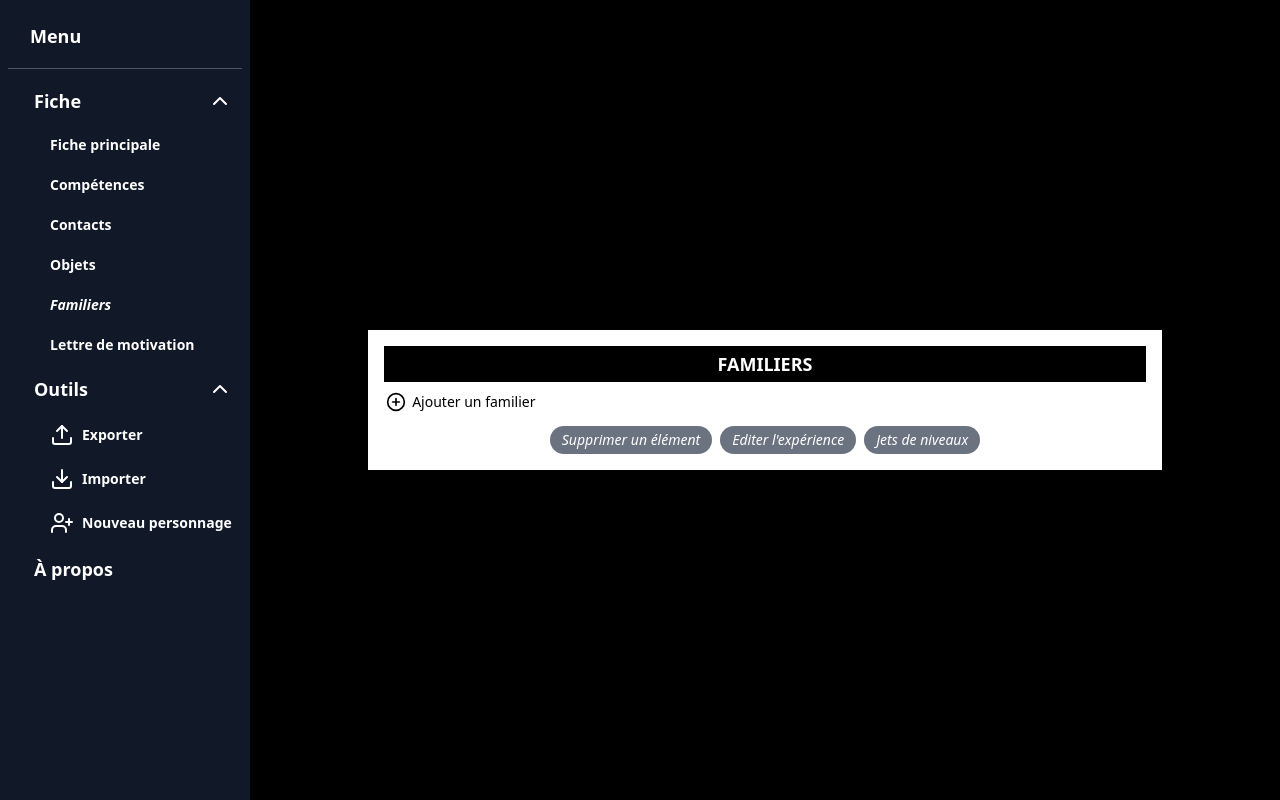
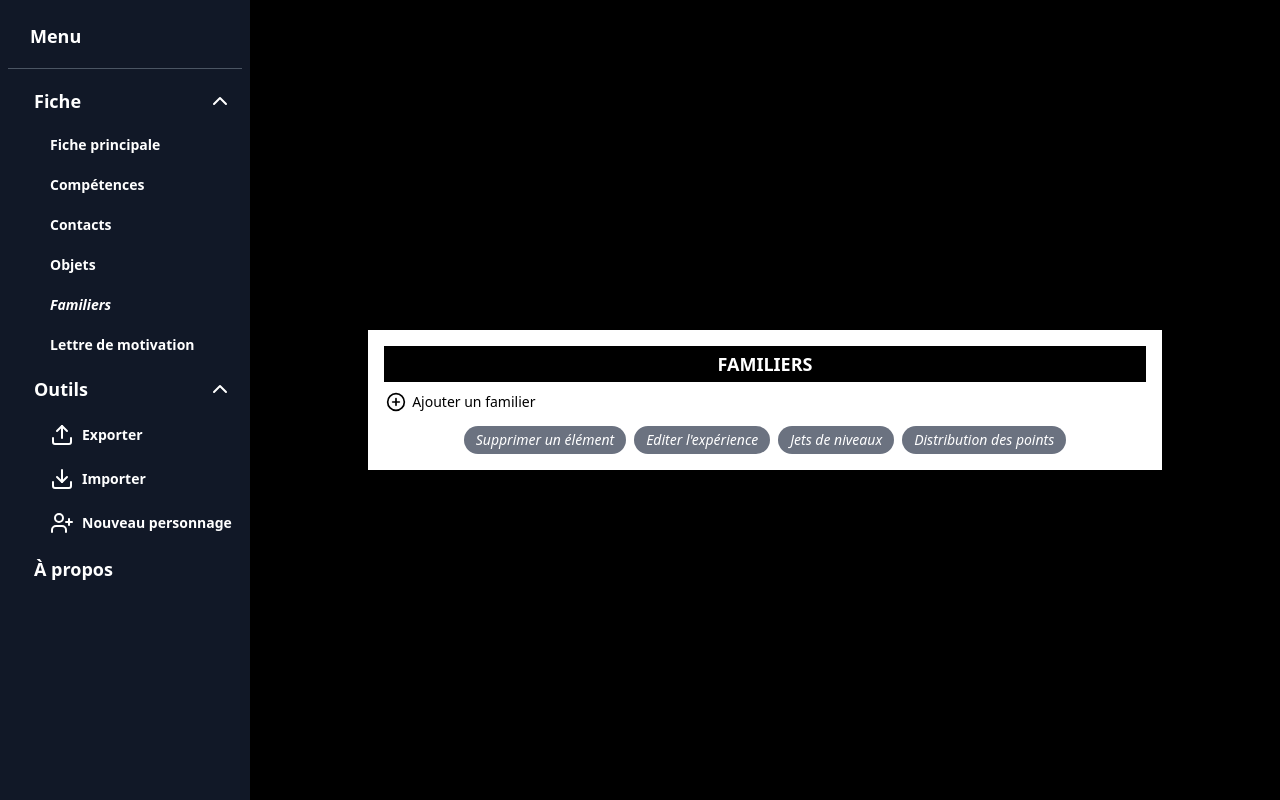
Before and after one commit to LucasPitzalis/2d6-FPI, a React (Vite) app: page /familiers in a window 1280 px wide. Built offline with nearby package versions, Linux system fonts and the light colour scheme.

Commit message:
added button for pets point distribution + proper function to determine if warnings are needed and which pets trigger a warning

```diff
--- a/src/components/modals/EditPetRolls.jsx
+++ b/src/components/modals/EditPetRolls.jsx
@@ -80,7 +80,7 @@ export default function EditPetRolls() {
                                     />
                                 </td>
                                 <td>
-                                    <span className="text-xs">{petLevelsTable[index].hpEpDice}d6 :</span>
+                                    <span className="text-xs">{petLevelsTable[index].skillDice}d6 :</span>
                                     <input
                                         className="ml-1 w-12 text-center border border-black rounded disabled:inactive"
                                         type="number" name={`${index}.skill`} step="1"
--- a/src/components/modals/Modal.jsx
+++ b/src/components/modals/Modal.jsx
@@ -9,6 +9,7 @@ import IconButton from '../buttons/IconButton';
 import AvatarModal from './AvatarModal';
 import SaveModal from './SaveModal';
 import EditPetRolls from './EditPetRolls';
+import EditPetAbilities from './EditPetAbilities';
 
 export default function Modal() {
     const { modal } = useSelector((state) => state.app);
@@ -31,6 +32,10 @@ export default function Modal() {
             case 'editPetRolls':
                 setModalContent(<EditPetRolls />);
                 setModalTitle('Jets de niveaux des familiers');
+                break;
+            case 'editPetAbilities':
+                setModalContent(<EditPetAbilities />);
+                setModalTitle('Distribution des points des familiers');
                 break;
             case 'avatar':
                 setModalContent(<AvatarModal />);
--- a/src/components/pets/Pets.jsx
+++ b/src/components/pets/Pets.jsx
@@ -8,6 +8,7 @@ import SimpleButton from "../buttons/SimpleButton";
 import SectionTitle from "../SectionTitle";
 import Warning from "../ui-elements/Warning";
 import Pet from "./Pet";
+import { sumProperties } from "../../utils/functions";
 
 export default function Pets() {
     const pets = useSelector((state) => state.pets);
@@ -27,8 +28,32 @@ export default function Pets() {
     }, [pets.length, deleteMode]);
 
     const petsWithPendingRolls = () => {
-        return pets.reduce((sum, pet) => sum + (pet.levelRolls.length < getLevel(pet.experience, true).level ? 1 : 0), 0)
-    };
+        const petIndexes = [];
+        for(let i = 0; i < pets.length; i++) {
+            const pet = pets[i];
+            if(pet.levelRolls.length < getLevel(pet.experience, true).level) petIndexes.push(i);
+        }
+        return petIndexes;
+    }
+
+    const petsWithPendingPoints = () => {
+        const petIndexes = [];
+        for(let i = 0; i < pets.length; i++) {
+            const pet = pets[i];
+            if(sumProperties(pet.stats) < pet.levelRolls.reduce((sum, roll) => sum + roll.hpEp + roll.skill, 0)) petIndexes.push(i);
+        }
+        return petIndexes;
+    }
+
+    const petsWithInvalidDistrib = () => {
+        const petIndexes = [];
+        for(let i = 0; i < pets.length; i++) {
+            const pet = pets[i];
+            const { maxHp, maxEp, atk, def, wil, spe } = pet.stats;
+            if(maxHp + maxEp > getLevel(pet.experience, true).hpEpLimit || atk + def + wil + spe > getLevel(pet.experience, true).skillLimit) petIndexes.push(i);
+        }
+        return petIndexes;
+    }
 
     return (
         <>
@@ -53,7 +78,14 @@ export default function Pets() {
                         isDisabled={pets.length === 0}
                         handler={() => dispatch(handleModal('editPetRolls')) } text="Jets de niveaux"
                     />
-                    {petsWithPendingRolls() !== 0 && <Warning isFloat isRed={false} />}
+                    {petsWithPendingRolls().length !== 0 && <Warning isFloat isRed={false} />}
+                </div>
+                <div className="relative">
+                    <SimpleButton
+                        isDisabled={pets.length === 0}
+                        handler={() => dispatch(handleModal('editPetAbilities')) } text="Distribution des points"
+                    />
+                    {petsWithPendingPoints().length !== 0 && <Warning isFloat isRed={petsWithInvalidDistrib().length !== 0} />}
                 </div>
             </div>
         </>
--- a/src/reducers/pets.js
+++ b/src/reducers/pets.js
@@ -29,7 +29,6 @@ const newPet = {
     desc: '',
     avatar: '',
     levelRolls: [],
-    isOpen: true,
 };
 
 const reducer = (state = initialState, action = {}) => {
```
Also changed, not shown: src/components/modals/EditPetAbilities.jsx (+1 -6 lines).
